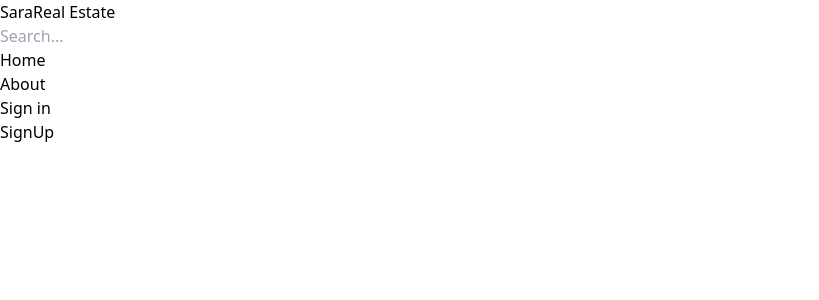
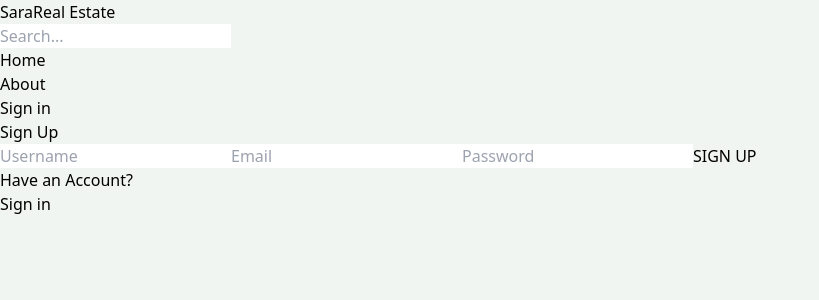
Before and after one commit to SaraSadeghnejad/realEstate, a React (Vite) app in the folder client/: page /sign-up in a window 1280 px wide. Shown: the top 300 px of the page, without its empty margins (0-819 px from the left). Built offline with nearby package versions, Linux system fonts and the light colour scheme.

Commit message:
create sign up page ui

```diff
--- a/client/src/index.css
+++ b/client/src/index.css
@@ -1,3 +1,6 @@
 @tailwind base;
 @tailwind components;
 @tailwind utilities;
+body{
+    background-color: rgb(241,245,241);
+}
--- a/client/src/pages/SignUp.jsx
+++ b/client/src/pages/SignUp.jsx
@@ -1,8 +1,21 @@
 import React from 'react'
+import { Link } from 'react-router'
 
 const SignUp = () => {
   return (
-    <div>SignUp</div>
+    <div className='mt-3 mx-auto max-w-lg'>
+      <h1 className='text-center text-3xl font-bold'>Sign Up</h1>
+      <form className='flex flex-col gap-3 mx-auto mt-4'>
+        <input type='text' className='border rounded-lg p-3' placeholder='Username' id='Username'/>
+        <input type='email' className='border rounded-lg p-3' placeholder='Email' id='email'/>
+        <input type='password'className='border rounded-lg p-3' placeholder='Password' id='Password'/>
+        <button className='bg-slate-600 rounded-lg p-3 text-center text-white hover:opacity-95 disabled:opacity-80'>SIGN UP</button>
+      </form>
+      <div className='mt-3 flex gap-2'>
+        <p>Have an Account?</p>
+        <Link to='/sign-in' className='text-blue-600'>Sign in</Link>
+      </div>
+    </div>
   )
 }
 
```
